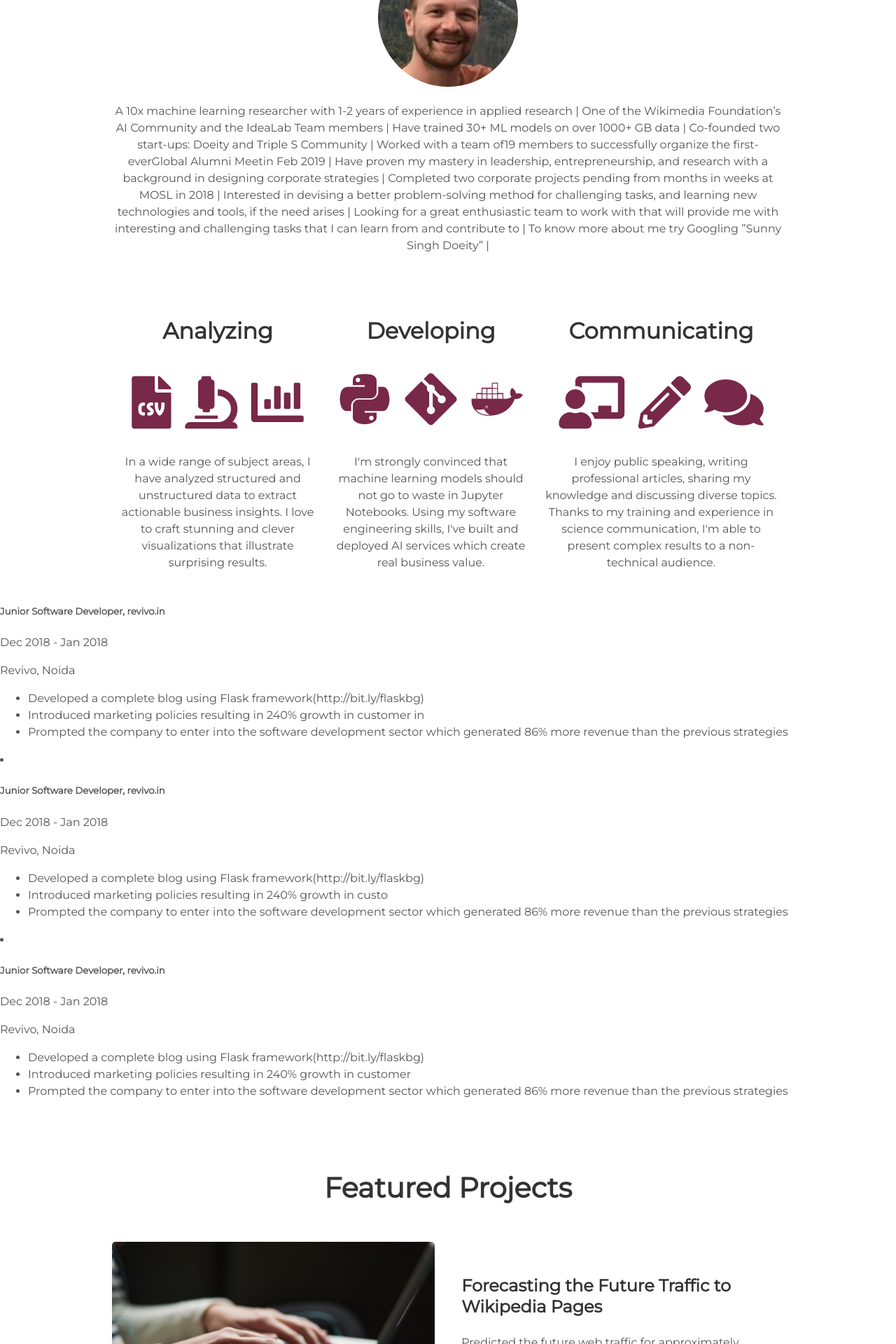
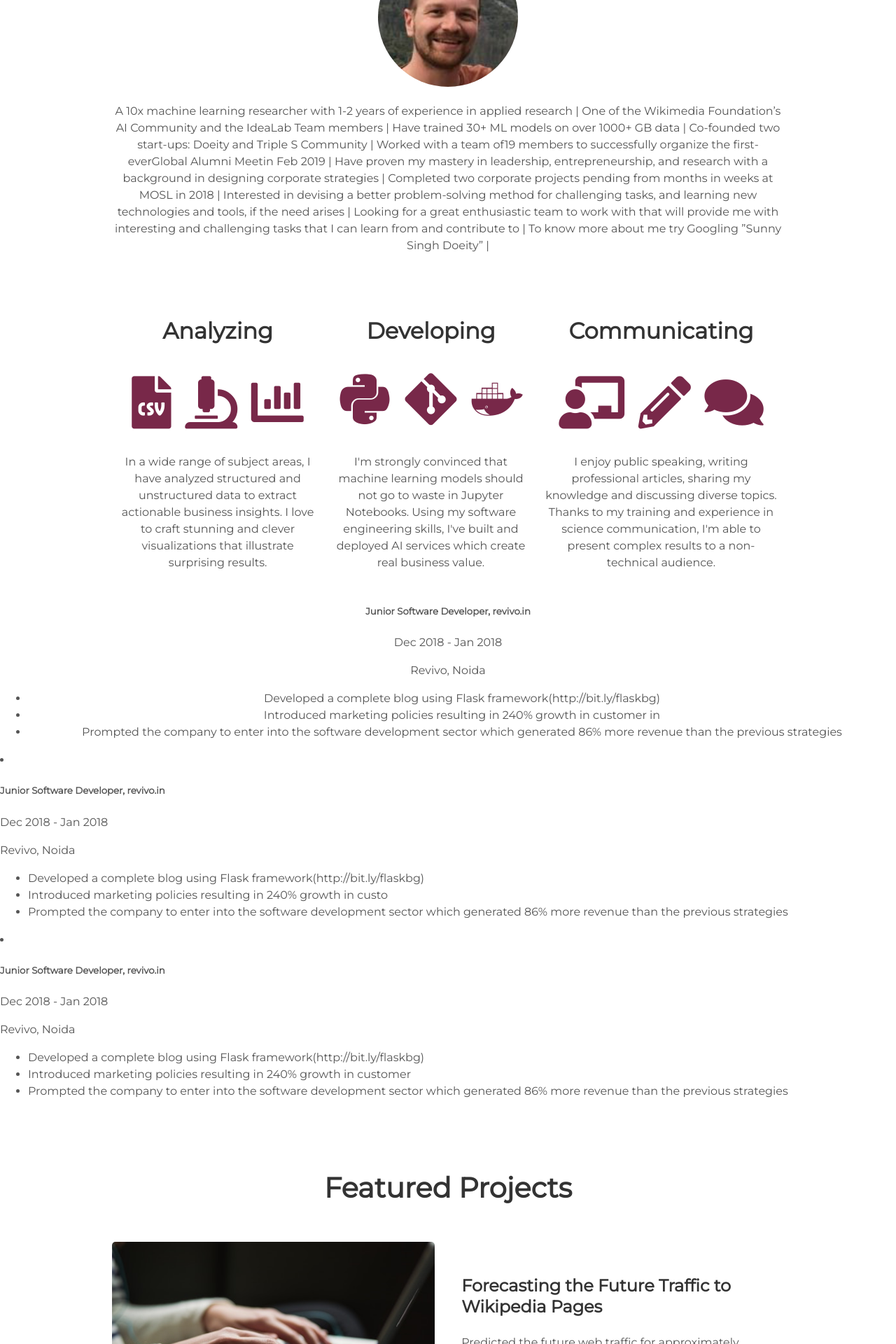
Before and after one commit to arkadee/arkadee.github.io, a Jekyll site: the page built from index.html, in a window 1280 px wide. Shown: the part 986-2906 px from the top of the page at 70% size. Built offline with Jekyll 4.4.1, drawn with Linux system fonts in a browser that asks for light colours.

Commit message:
Update experience.html

```diff
--- a/_includes/experience.html
+++ b/_includes/experience.html
@@ -1,4 +1,4 @@
-<div>
+<div class="user-details">
         <h5>Junior Software Developer, revivo.in</h5>
             Dec 2018 - Jan 2018
         <p>Revivo, Noida</p>
```
